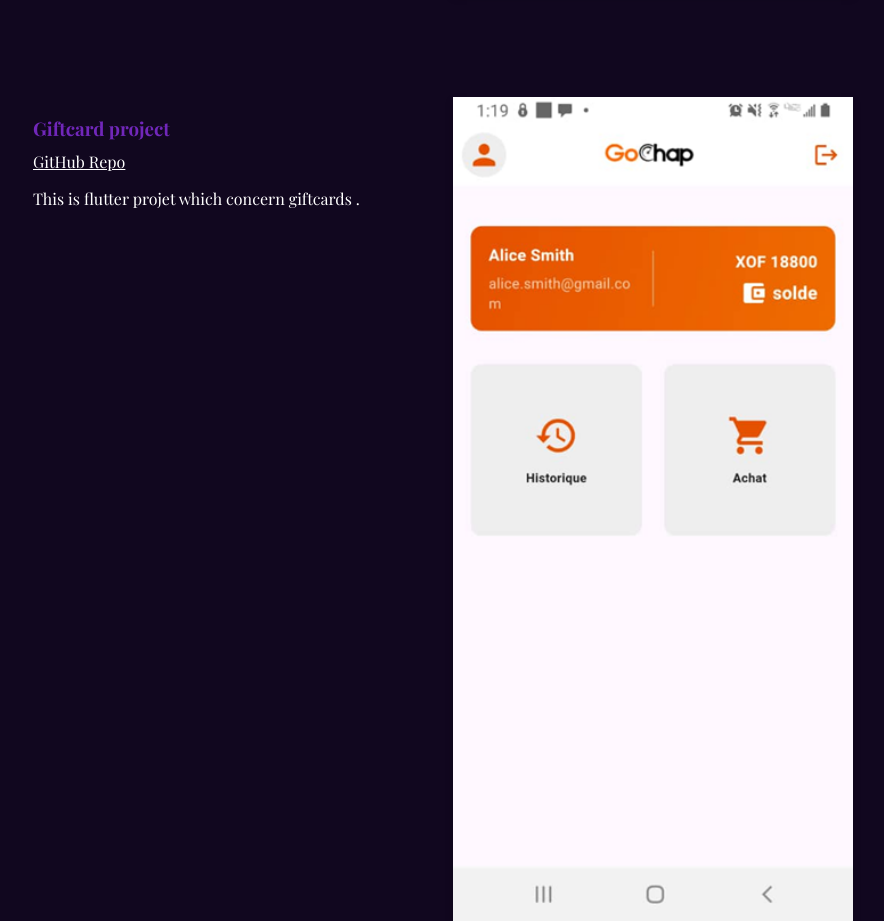
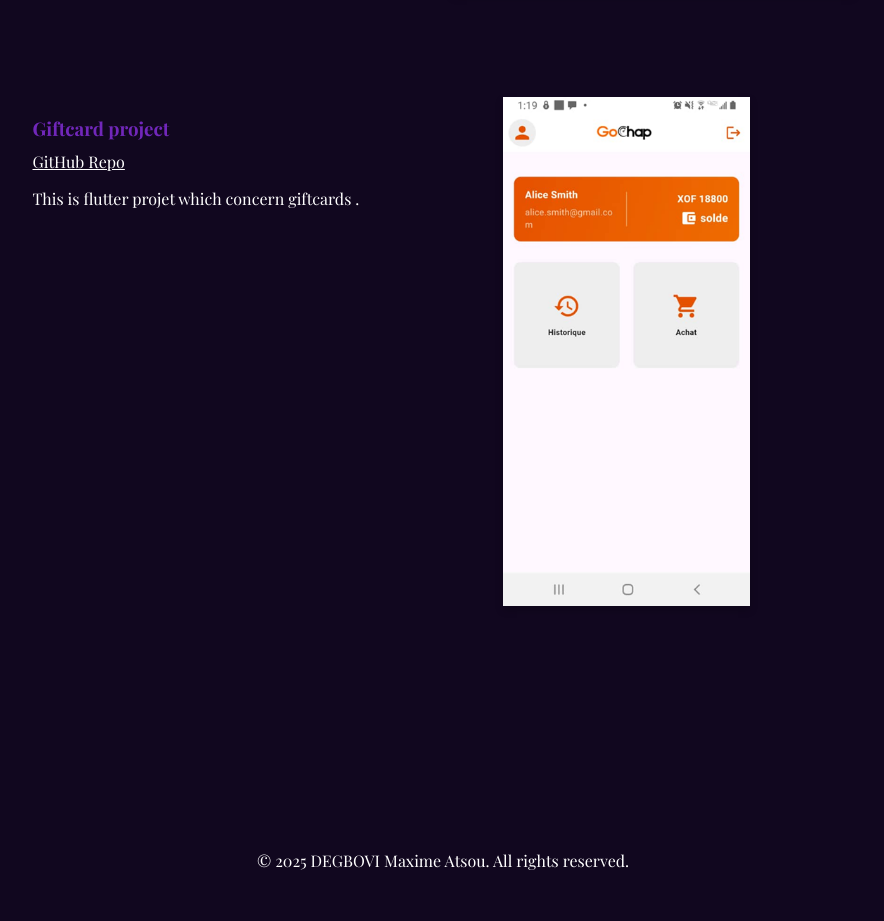
Before and after one commit to Harlequelrah/portfolio, a website: page src/templates/index.html in a window 1280 px wide. Shown: the part 3009-3930 px from the top of the page, without its empty margins (197-1081 px from the left). After the commit the page ends 3896 px from the top, so only its background shows below. Drawn offline with nearby package versions, Linux system fonts and the light colour scheme; a web font is replaced by a local one.

Commit message:
updating giftcard-screenshot

```diff
--- a/src/style/input/index.scss
+++ b/src/style/input/index.scss
@@ -1,5 +1,3 @@
-
-
 .presentation-container {
     display: flex;
     .photo-container {
@@ -93,6 +91,14 @@
                     height: auto;
                     box-shadow: 0px 4px 8px 0px rgba(0, 0, 0, 0.2);
                 }
+                &--giftcard {
+                    img {
+                        width: auto;
+                        height: 70%;
+                        box-shadow: 0px 4px 8px 0px rgba(0, 0, 0, 0.2);
+                        margin-left: 50px;
+                    }
+                }
             }
         }
     }
--- a/src/templates/index.html
+++ b/src/templates/index.html
@@ -113,7 +113,7 @@
                 Repo</a>
               <p>This is flutter projet which concern giftcards .</p>
             </div>
-            <div class="screenshot-card">
+            <div class="screenshot-card--giftcard">
               <img src="../assets/giftcard.png" alt="giftcard">
             </div>
           </div>
```
Also changed, not shown: src/style/output/index.css, 1 other file.
